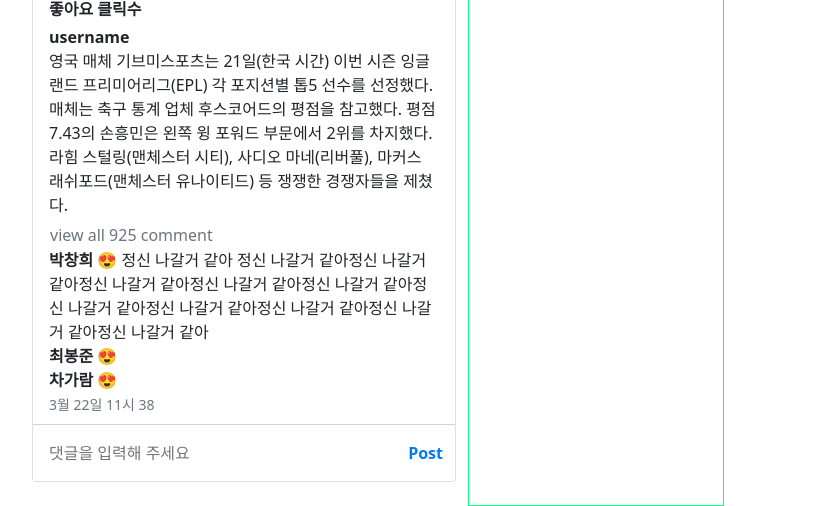
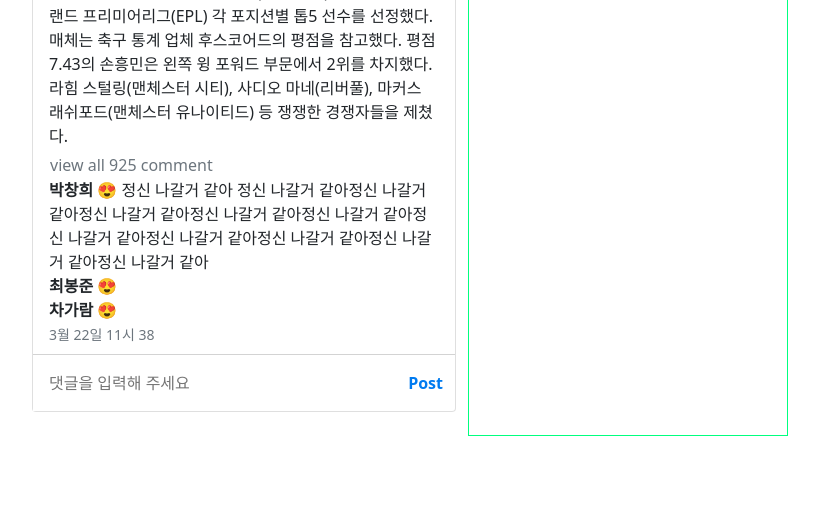
Before and after one commit to AppleTrick/Web_design_models, a plain HTML site: page InstagramHomePage/index.html in a window 1280 px wide. Shown: the part 860-1366 px from the top of the page, without its empty margins (236-1055 px from the left). After the commit the page ends 1296 px from the top, so only its background shows below. Drawn offline with nearby package versions, Linux system fonts and the light colour scheme.

Commit message:
이미지 로고 파일 추가 , index 수정

```diff
--- a/InstagramHomePage/index.html
+++ b/InstagramHomePage/index.html
@@ -142,6 +142,7 @@
     </div>
     <!-- 네비게이션바 종료 -->
 
+    <!-- 바디부분 -->
     <div class="mt-4">
       <div class="container d-flex justify-content-center">
         <div class="col-8">
@@ -389,7 +390,7 @@
               </div>
               <!-- End Of post -->
             </div>
-            <div class="col-4" style="border: 1px solid springgreen">
+            <div class="col-5" style="border: 1px solid springgreen">
               <div>
                 <div
                   class="rounded-circle overflow-hidden d-flex border border-danger justify-content-center align-items-center story-profile-photo"
@@ -411,6 +412,7 @@
         </div>
       </div>
     </div>
+    <!-- 바디부분 종료 -->
 
     <!-- 부트스트랩 -->
     <!-- JavaScript Bundle with Popper -->
```
Also changed, not shown: InstagramHomePage/logo.png.
